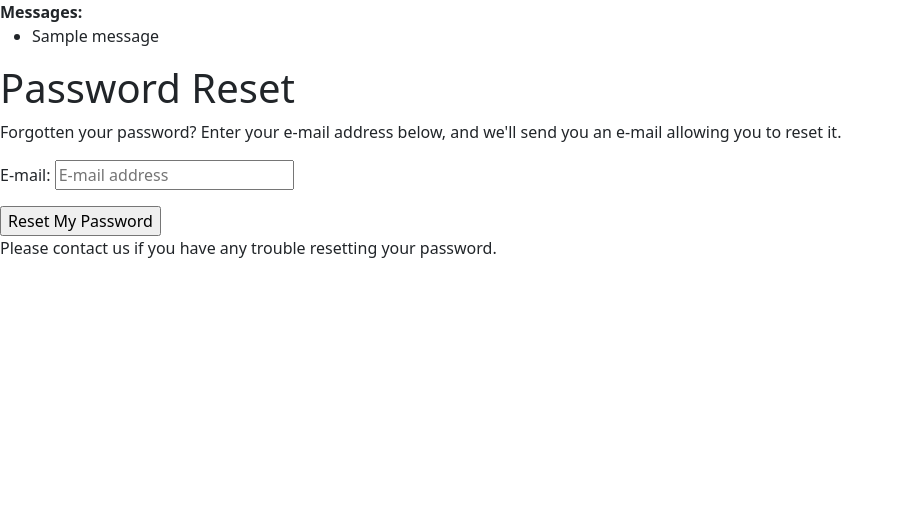
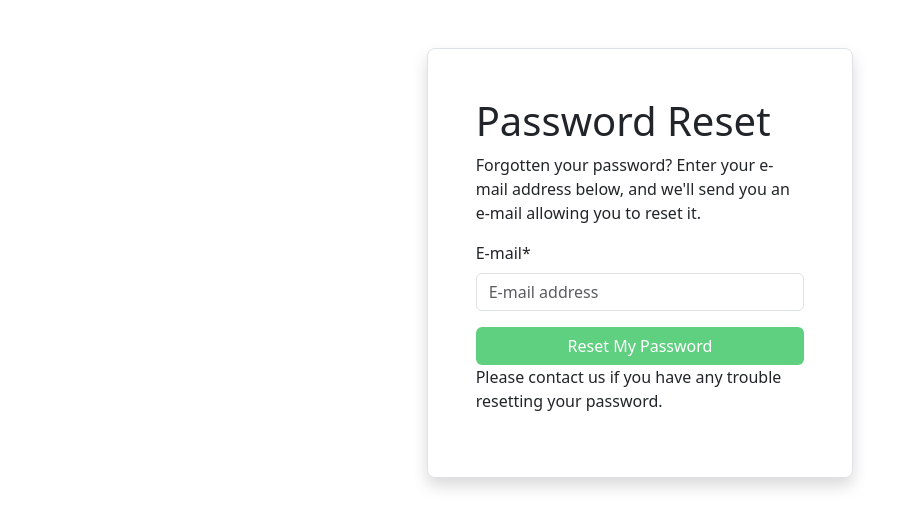
Before and after one commit to Penk13/LingFun, a Django app: page /accounts/password/reset/ in a window 1280 px wide. Shown: the top 528 px of the page, without its empty margins (0-919 px from the left). Run offline with Django 3.2, Linux system fonts and the light colour scheme; tables that the repository leaves empty hold one stand-in row (values such as "Sample post"); one stand-in notice (Sample message) is shown; some libraries are stand-ins or nearby versions.

Commit message:
modify django allauth templates

```diff
--- a/templates/account/base.html
+++ b/templates/account/base.html
@@ -16,17 +16,6 @@
   <body>
     {% block body %}
 
-    {% if messages %}
-    <div>
-      <strong>{% trans "Messages:" %}</strong>
-      <ul>
-        {% for message in messages %}
-        <li>{{message}}</li>
-        {% endfor %}
-      </ul>
-    </div>
-    {% endif %}
-
     {% block content %}
     {% endblock %}
     {% endblock %}
--- a/templates/account/password_reset.html
+++ b/templates/account/password_reset.html
@@ -1,4 +1,4 @@
-{% extends "account/base.html" %}
+{% extends "account/base.html" %} {% load crispy_forms_tags %}
 
 {% load i18n %}
 {% load account %}
@@ -6,7 +6,7 @@
 {% block head_title %}{% trans "Password Reset" %}{% endblock %}
 
 {% block content %}
-
+<div class="container my-5 p-5 col-sm-12 col-md-6 col-lg-4 border shadow rounded-3">
     <h1>{% trans "Password Reset" %}</h1>
     {% if user.is_authenticated %}
     {% include "account/snippets/already_logged_in.html" %}
@@ -16,9 +16,10 @@
 
     <form method="POST" action="{% url 'account_reset_password' %}" class="password_reset">
         {% csrf_token %}
-        {{ form.as_p }}
-        <input type="submit" value="{% trans 'Reset My Password' %}" />
+        {{ form|crispy }}
+        <input class="btn text-white w-100" style="background-color: #5fcf80;" type="submit" value="{% trans 'Reset My Password' %}" />
     </form>
 
     <p>{% blocktrans %}Please contact us if you have any trouble resetting your password.{% endblocktrans %}</p>
+</div>
 {% endblock %}
```
